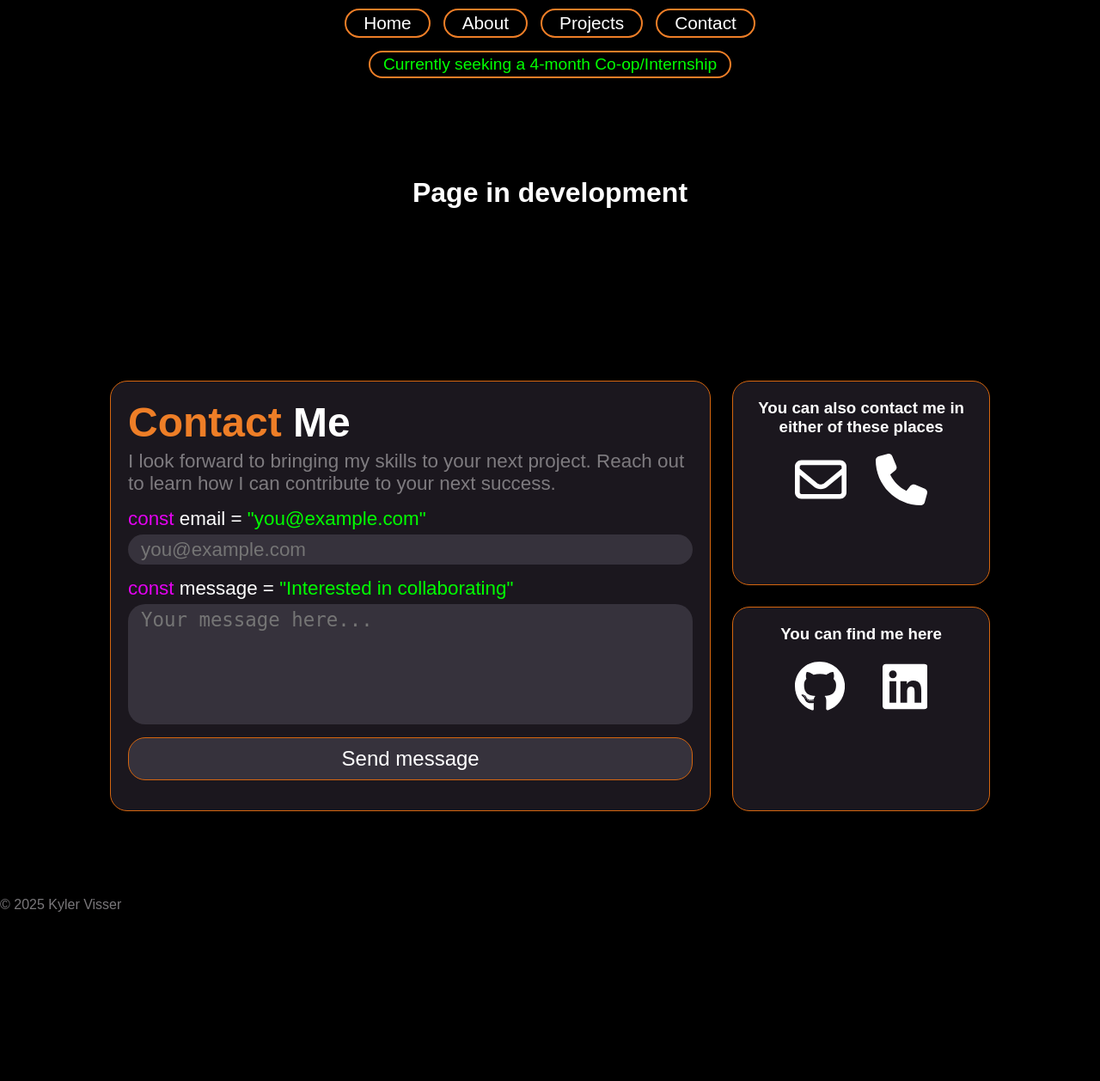
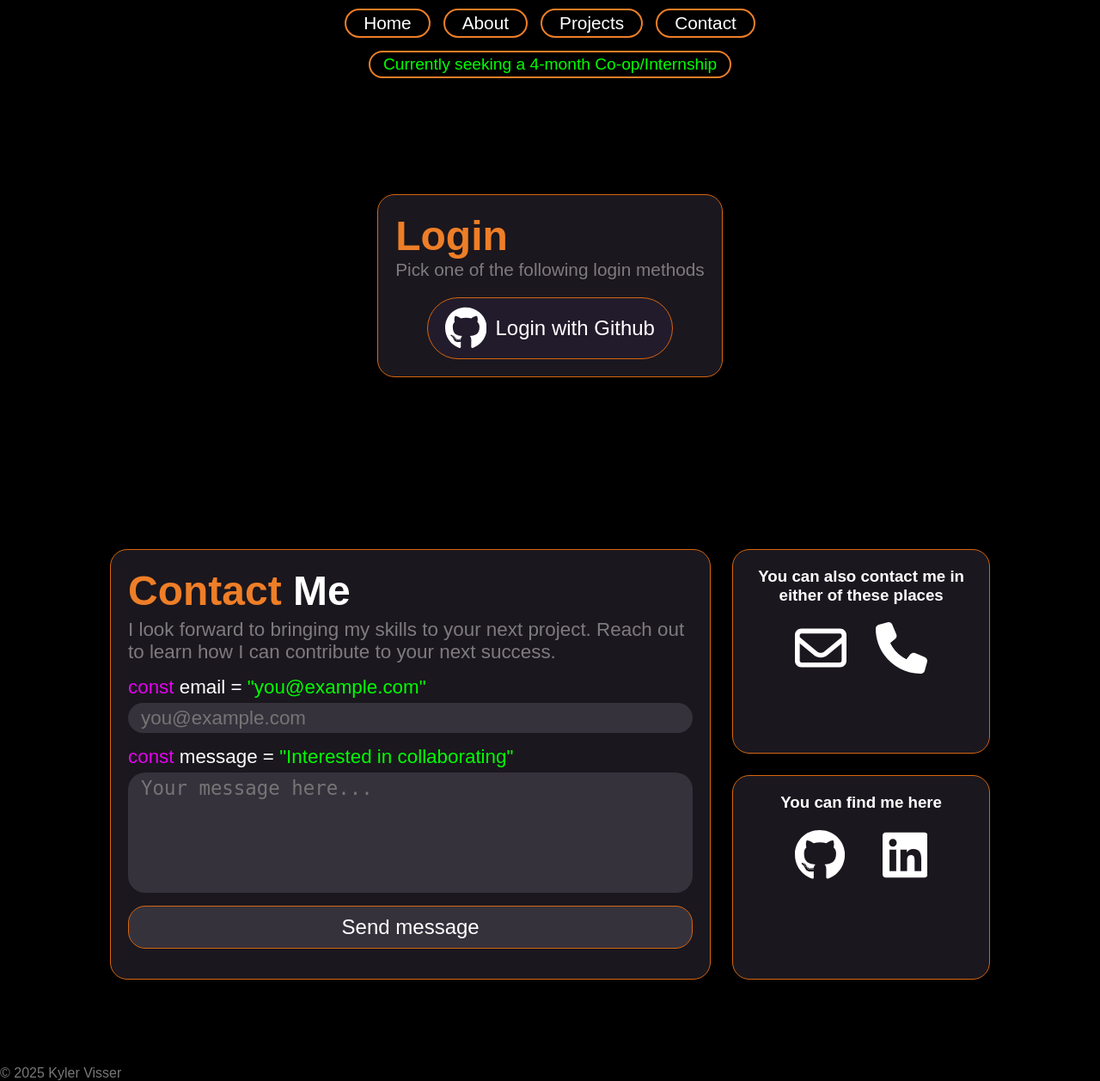
Before and after one commit to CommanderKV/Portfolio, a Flask app: template Server/templates/login.html in a window 1280 px wide. Shown: the whole page at 86% size. Before the commit the page ends 1061 px from the top, so only its background shows below. Run offline with Flask 3, Linux system fonts and the light colour scheme; the template is opened without the code that fills it, so the values that code supplies are empty; parts of the project's set-up code (start-up, migrations or seed data) failed here and were passed over; some web fonts are replaced.

Commit message:
Enhance login functionality with method selection and improved error handling; add styles for login page and flash messages

```diff
--- a/Server/static/css/login.css
+++ b/Server/static/css/login.css
@@ -0,0 +1,46 @@
+#login {
+    display: flex;
+    flex-direction: column;
+    justify-content: center;
+    align-items: flex-start;
+    gap: 20px;
+    background-color: var(--primary-color);
+    width: auto;
+    padding: 20px;
+}
+#login > div h1 {
+    font-size: 3rem;
+}
+#login > div p {
+    font-size: 1.3rem;
+}
+
+#login-methods {
+    display: flex;
+    flex-direction: column;
+    align-items: center;
+    width: 100%;
+
+    gap: 10px;
+    padding: 0px;
+    margin: 0px;
+}
+#login-methods > li {
+    list-style: none;
+}
+#login-methods > li > a {
+    display: flex;
+    flex-direction: row;
+    justify-content: space-between;
+    align-items: center;
+    width: fit-content;
+    gap: 10px;
+
+    height: 50px;
+    padding: 10px 20px;
+    border-radius: 100px;
+    background-color: var(--secondary-color);
+}
+#login-methods > li > a p {
+    font-size: 1.5rem;
+}
--- a/Server/static/css/styles.css
+++ b/Server/static/css/styles.css
@@ -82,6 +82,7 @@ h1, h2, h3, h4, p {
     border-color: var(--border-orange);
     border-width: 3px;
 }
+.red {color: var(--danger-color)}
 .green {color: var(--green);}
 .orange {color: var(--orange);}
 .text-fade {color: var(--text-fade);}
@@ -155,6 +156,28 @@ header {
     color: var(--background-color);
     background-color: var(--orange);
     transform: scale(1.1);
+}
+
+#flash-messages {
+    display: flex;
+    flex-direction: column;
+    justify-content: center;
+    align-items: center;
+    gap: 15px;
+    width: -webkit-fill-available;
+    padding: 10px;
+}
+#flash-messages .flash-message {
+    width: fit-content;
+    border-radius: 100px;
+    background-color: var(--primary-color);
+}
+#flash-messages .flash-message p {
+    margin: 0px;
+    font-size: 1rem;
+    font-weight: bold;
+    padding: 5px 10px;
+    color: var(--danger-color);
 }
 
 #title {
--- a/Server/templates/base.html
+++ b/Server/templates/base.html
@@ -46,7 +46,7 @@
     </head>
     <body>
         <header>
-            {% block header %}
+            {% if disableHeader is not defined %}
                 <nav id="head-container">
                     <div id="nav-toggle">&#9776; Menu</div>
                     <div id="nav-links">
@@ -61,13 +61,24 @@
                         </a>
                     {% endblock %}
                 </nav>
-            {% endblock %}
+            {% endif %}
+            <div id="flash-messages">
+                {% with messages = get_flashed_messages() %}
+                    {% if messages %}
+                        {% for msg in messages %}
+                        <div class="flash-message border-1">
+                            <p>{{ msg }}</p>
+                        </div>
+                        {% endfor %}
+                    {% endif %}
+                {% endwith %}
+            </div>
         </header>
         <main>
             {% block content %}
-            <h1>404 Page not found</h1>
+                <h1><span class="red">404</span> Page not found</h1>
             {% endblock %}
-            {% if showContact is not defined %}
+            {% if disableContact is not defined %}
                 <section id="contact-footer" class="center">
                     <div>
                         <div id="contact" class="border-1 fill-primary">
@@ -129,8 +140,12 @@
         <footer>
             <p class="text-fade">&copy 2025 Kyler Visser</p>
         </footer>
+        {% if disableHeader is not defined %}
             <script src="/static/js/base.js" defer></script>
+        {% endif %}
+        {% if disableContact is not defined %}
             <script src="/static/js/contactScript.js" defer></script>
+        {% endif %}
         {% block scripts %}{% endblock %}
     </body>
 </html>
--- a/Server/templates/login.html
+++ b/Server/templates/login.html
@@ -3,11 +3,35 @@
 {% block title %}Kyler's login{% endblock %}
 
 {% block styles %}
+    <link rel="stylesheet" href="/static/css/login.css">
 {% endblock %}
 
 {% block content %}
-    <div class="in-development">
-        <h1>Page in development</h1>
+    <div id="login" class="border-1">
+        <div>
+            <h1 class="orange">Login</h1>
+            <p class="text-fade">Pick one of the following login methods</p>
+        </div>
+        <ul id="login-methods">
+            <li>
+                <a class="border-1" href="{{ url_for('login.login')}}?method=github">
+                    <svg class="fill" xmlns="http://www.w3.org/2000/svg" viewBox="0 0 496 512">
+                        <path d="M165.9 397.4c0 2-2.3 3.6-5.2 3.6-3.3 .3-5.6-1.3-5.6-3.6 0-2 2.3-3.6 5.2-3.6 3-.3 5.6 1.3 5.6 3.6zm-31.1-4.5c-.7 2 1.3 4.3 4.3 4.9 2.6 1 5.6 0 6.2-2s-1.3-4.3-4.3-5.2c-2.6-.7-5.5 .3-6.2 2.3zm44.2-1.7c-2.9 .7-4.9 2.6-4.6 4.9 .3 2 2.9 3.3 5.9 2.6 2.9-.7 4.9-2.6 4.6-4.6-.3-1.9-3-3.2-5.9-2.9zM244.8 8C106.1 8 0 113.3 0 252c0 110.9 69.8 205.8 169.5 239.2 12.8 2.3 17.3-5.6 17.3-12.1 0-6.2-.3-40.4-.3-61.4 0 0-70 15-84.7-29.8 0 0-11.4-29.1-27.8-36.6 0 0-22.9-15.7 1.6-15.4 0 0 24.9 2 38.6 25.8 21.9 38.6 58.6 27.5 72.9 20.9 2.3-16 8.8-27.1 16-33.7-55.9-6.2-112.3-14.3-112.3-110.5 0-27.5 7.6-41.3 23.6-58.9-2.6-6.5-11.1-33.3 2.6-67.9 20.9-6.5 69 27 69 27 20-5.6 41.5-8.5 62.8-8.5s42.8 2.9 62.8 8.5c0 0 48.1-33.6 69-27 13.7 34.7 5.2 61.4 2.6 67.9 16 17.7 25.8 31.5 25.8 58.9 0 96.5-58.9 104.2-114.8 110.5 9.2 7.9 17 22.9 17 46.4 0 33.7-.3 75.4-.3 83.6 0 6.5 4.6 14.4 17.3 12.1C428.2 457.8 496 362.9 496 252 496 113.3 383.5 8 244.8 8zM97.2 352.9c-1.3 1-1 3.3 .7 5.2 1.6 1.6 3.9 2.3 5.2 1 1.3-1 1-3.3-.7-5.2-1.6-1.6-3.9-2.3-5.2-1zm-10.8-8.1c-.7 1.3 .3 2.9 2.3 3.9 1.6 1 3.6 .7 4.3-.7 .7-1.3-.3-2.9-2.3-3.9-2-.6-3.6-.3-4.3 .7zm32.4 35.6c-1.6 1.3-1 4.3 1.3 6.2 2.3 2.3 5.2 2.6 6.5 1 1.3-1.3 .7-4.3-1.3-6.2-2.2-2.3-5.2-2.6-6.5-1zm-11.4-14.7c-1.6 1-1.6 3.6 0 5.9 1.6 2.3 4.3 3.3 5.6 2.3 1.6-1.3 1.6-3.9 0-6.2-1.4-2.3-4-3.3-5.6-2z"/>
+                    </svg>
+                    <p>Login with Github</p>
+                </a>
+            </li>
+            <!-- TO BE IMPLEMENTED
+            <li>
+                <a class="border-1" href="{{ url_for('login.login')}}?method=google">
+                    <svg class="fill" xmlns="http://www.w3.org/2000/svg" viewBox="0 0 512 512">
+                        <path d="M488 304H264v208h131c99 0 179-80 179-179s-80-179-179-179H200v38h268c77 0 139 62 139 139s-62 139-139 139z"/>
+                    </svg>
+                    <p>Login with Google</p>
+                </a>
+            </li>
+            -->
+        </ul>
     </div>
 {% endblock %}
 
```
Also changed, not shown: Server/controllers/login.py (+22 -8 lines). Lines whose indentation alone changed are shown as unchanged.
